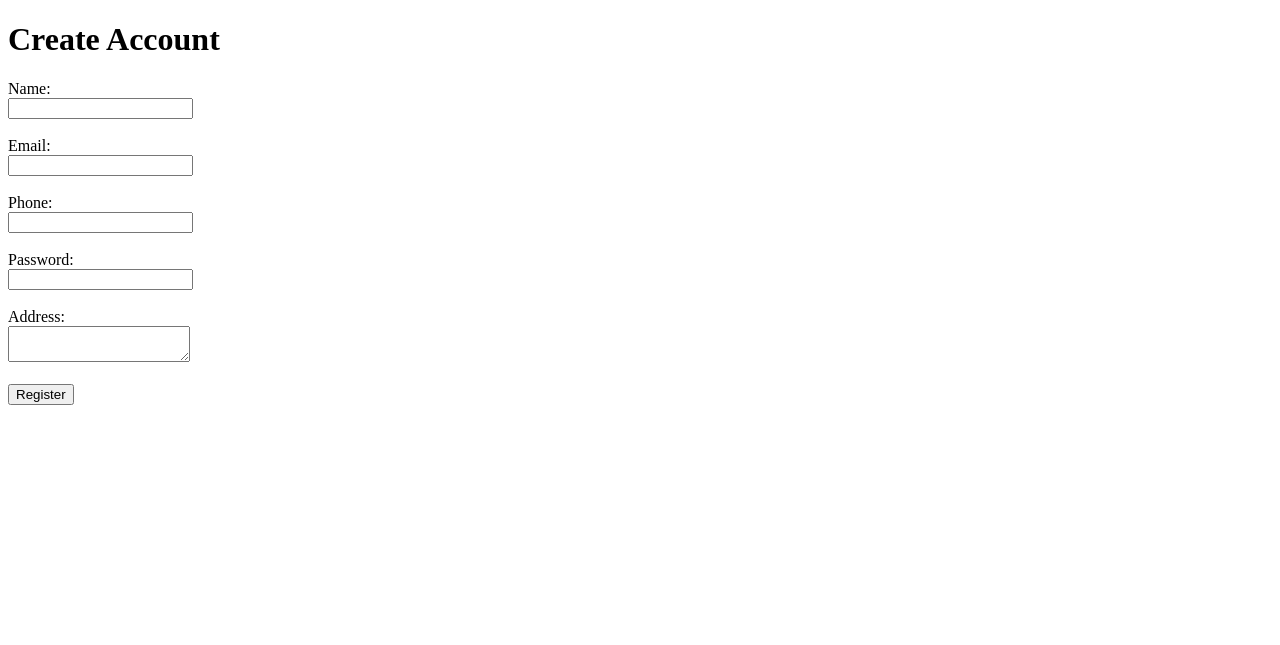
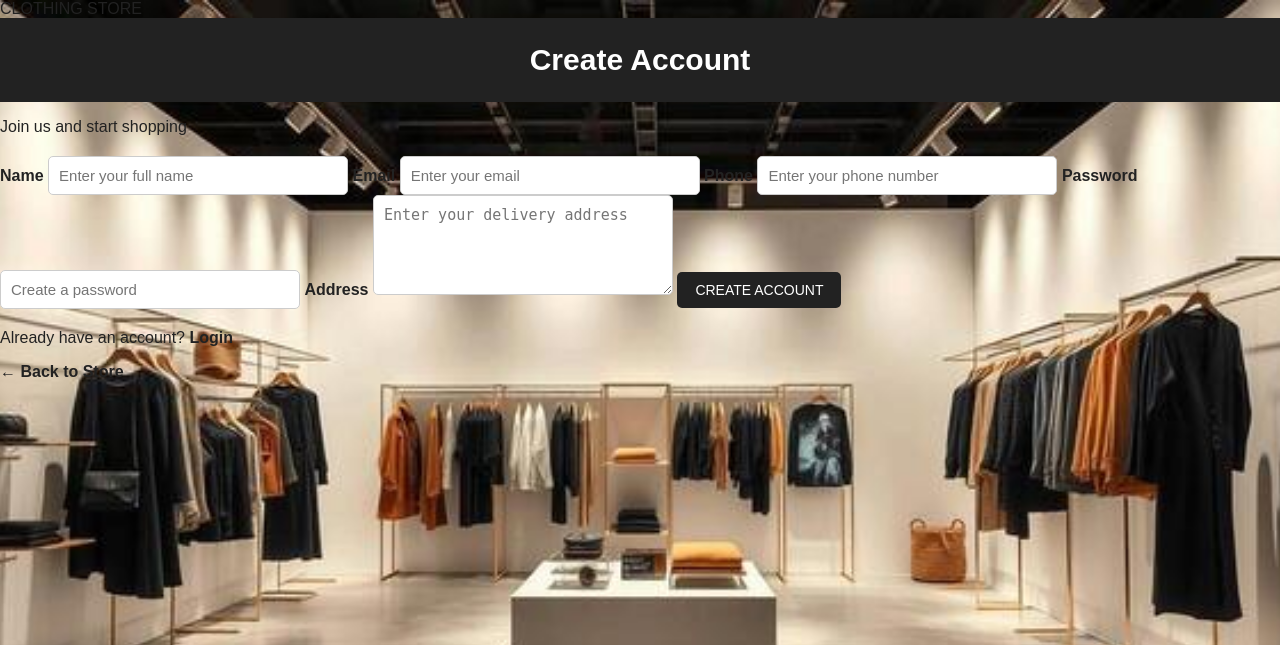
Before and after one commit to maharshi700/online-clothing-ordering-system, a PHP site: page /ecommerece/register.php in a window 1280 px wide. Shown: the top 645 px of the page. Run offline with PHP 8.4, Linux system fonts and the light colour scheme.

Commit message:
Enhance customer registration form and UI
Updated the registration page with improved layout and user prompts.

```diff
--- a/register.php
+++ b/register.php
@@ -38,47 +38,107 @@ if (isset($_POST['register'])) {
 
 <!DOCTYPE html>
 <html>
+
 <head>
-    <title>Customer Registration</title>
+
+    <title>Create Account</title>
+
+    <link rel="stylesheet" href="css/style.css">
+
 </head>
 
-<body>
+<body style="background: url('http://localhost/ecommerece/images/background.jpg') center center / cover fixed no-repeat;">
+
+    <div class="auth-page">
+
+        <div class="auth-card register-card">
+
+            <div class="auth-logo">
+                CLOTHING STORE
+            </div>
 
             <h1>Create Account</h1>
 
+            <p class="auth-subtitle">
+                Join us and start shopping
+            </p>
+
             <?php
             if ($message != "") {
-        echo "<p>$message</p>";
+                echo "<div class='success-message'>$message</div>";
             }
             ?>
 
             <form method="POST">
 
-        <label>Name:</label><br>
-        <input type="text" name="name" required>
-        <br><br>
+                <label>Name</label>
 
-        <label>Email:</label><br>
-        <input type="email" name="email" required>
-        <br><br>
+                <input
+                    type="text"
+                    name="name"
+                    placeholder="Enter your full name"
+                    required
+                >
 
-        <label>Phone:</label><br>
-        <input type="text" name="phone" required>
-        <br><br>
+                <label>Email</label>
 
-        <label>Password:</label><br>
-        <input type="password" name="password" required>
-        <br><br>
+                <input
+                    type="email"
+                    name="email"
+                    placeholder="Enter your email"
+                    required
+                >
 
-        <label>Address:</label><br>
-        <textarea name="address" required></textarea>
-        <br><br>
+                <label>Phone</label>
+
+                <input
+                    type="text"
+                    name="phone"
+                    placeholder="Enter your phone number"
+                    required
+                >
+
+                <label>Password</label>
+
+                <input
+                    type="password"
+                    name="password"
+                    placeholder="Create a password"
+                    required
+                >
+
+                <label>Address</label>
+
+                <textarea
+                    name="address"
+                    placeholder="Enter your delivery address"
+                    required
+                ></textarea>
 
                 <button type="submit" name="register">
-            Register
+                    CREATE ACCOUNT
                 </button>
 
             </form>
 
+            <p class="auth-bottom">
+
+                Already have an account?
+
+                <a href="login.php">
+                    Login
+                </a>
+
+            </p>
+
+            <a class="back-home" href="index.php">
+                ← Back to Store
+            </a>
+
+        </div>
+
+    </div>
+
 </body>
+
 </html>
```
Lines whose indentation alone changed are shown as unchanged.
